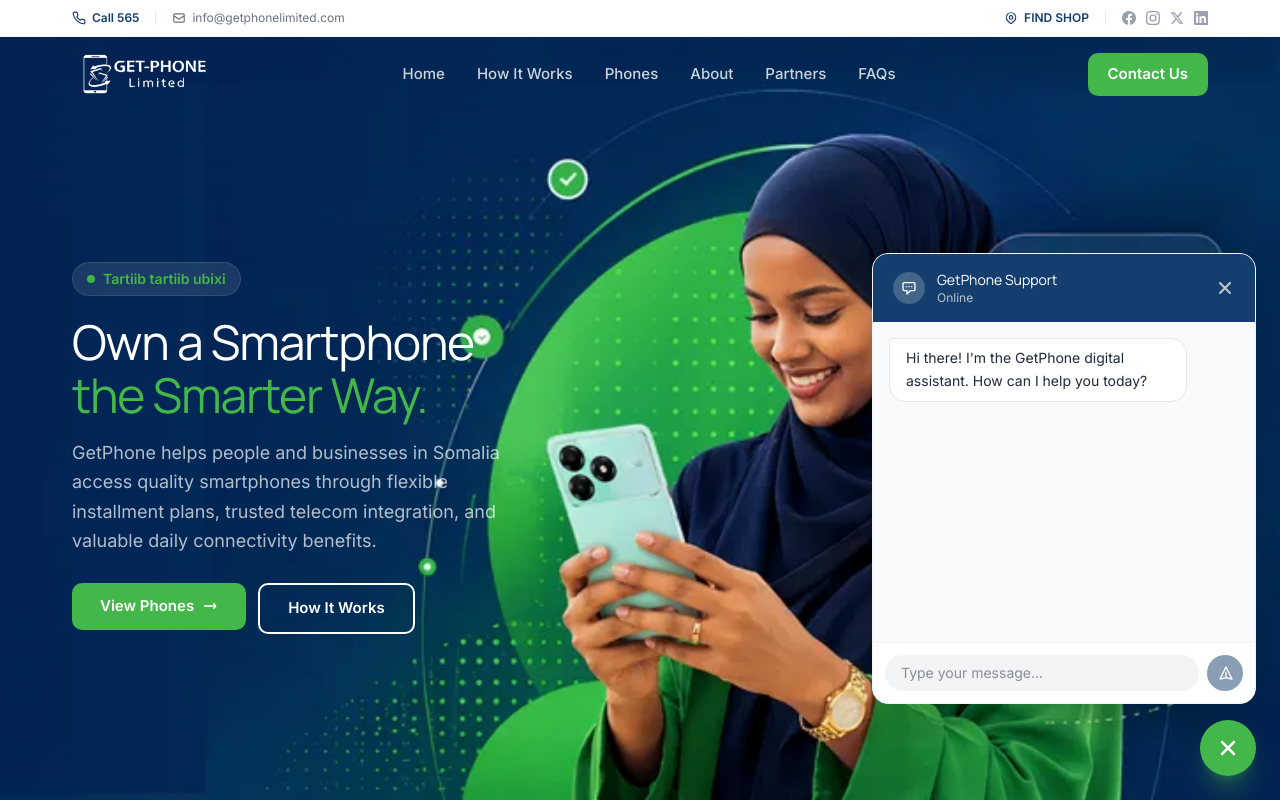
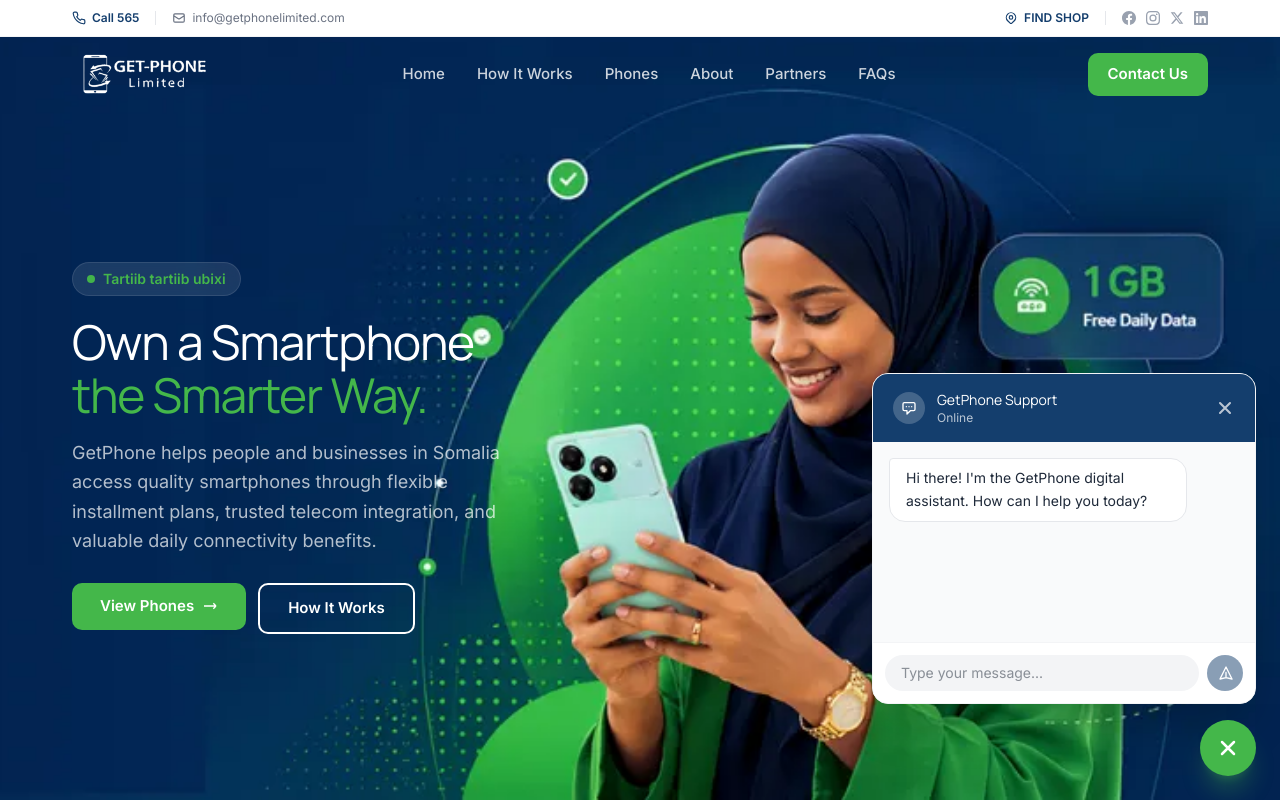
Before and after one commit to SamWachira/getphone-website, a Next.js app: page / in a window 1280 px wide. Both pictures are taken after a click on the button "Toggle chat". Shown: the top 800 px of the page. Built offline with nearby package versions, Linux system fonts and the light colour scheme.

Commit message:
Fix: Constraint chatbot height to prevent navigation menu blockage

```diff
--- a/src/components/Chatbot.tsx
+++ b/src/components/Chatbot.tsx
@@ -57,7 +57,7 @@
   return (
     <div className="fixed bottom-6 right-6 z-40 flex flex-col items-end">
       {isOpen && (
-        <div className="w-80 sm:w-96 bg-white rounded-2xl shadow-2xl border border-gray-100 overflow-hidden mb-4 flex flex-col transition-all duration-300 transform origin-bottom-right">
+        <div className="w-80 sm:w-96 max-h-[calc(100vh-140px)] bg-white rounded-2xl shadow-2xl border border-gray-100 overflow-hidden mb-4 flex flex-col transition-all duration-300 transform origin-bottom-right">
           {/* Header */}
           <div className="bg-primary px-5 py-4 flex items-center justify-between text-white">
             <div className="flex items-center gap-3">
@@ -83,7 +83,7 @@
           </div>
 
           {/* Messages Area */}
-          <div className="h-80 p-4 bg-gray-50 overflow-y-auto flex flex-col gap-3">
+          <div className="flex-1 min-h-[200px] p-4 bg-gray-50 overflow-y-auto flex flex-col gap-3">
             {messages.map(msg => (
               <div key={msg.id} className={`flex ${msg.isBot ? 'justify-start' : 'justify-end'}`}>
                 <div className={`max-w-[85%] rounded-2xl px-4 py-2 ${
```
